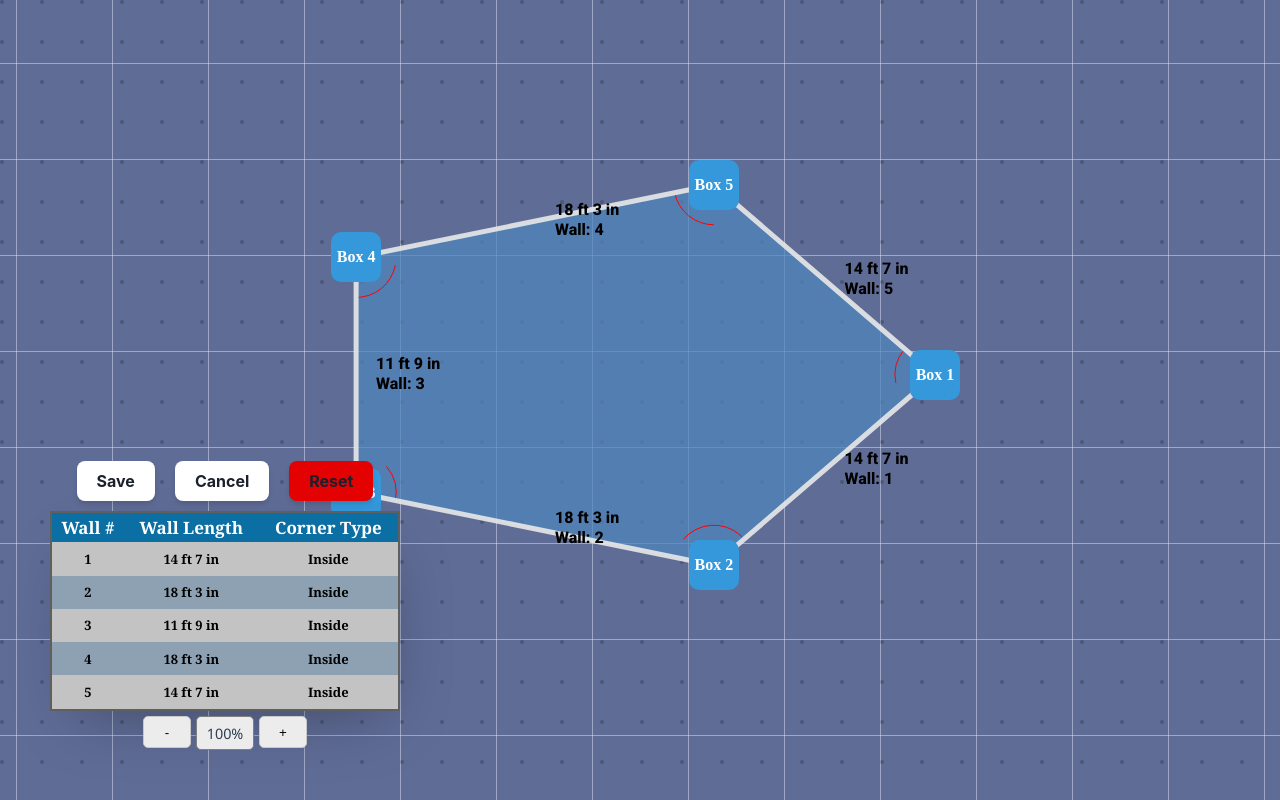
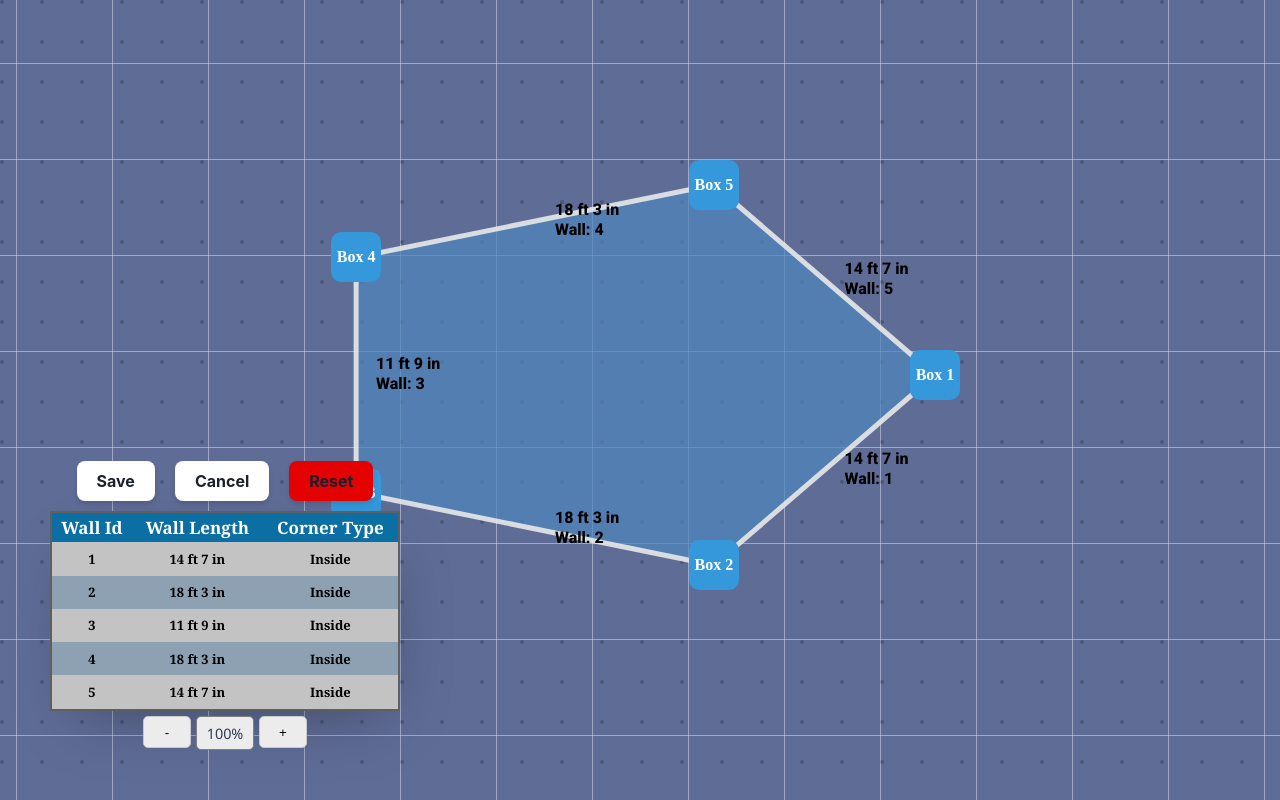
Before and after one commit to jacinlowe/shopify-room-layout, a website built with Vite: page index.html in a window 1280 px wide. Built offline with nearby package versions, Linux system fonts and the light colour scheme.

Commit message:
[FEATURE] added a config manager

```diff
--- a/index.html
+++ b/index.html
@@ -36,7 +36,7 @@
         </div>
         <table class="summaryTable">
           <thead>
-            <th>Wall #</th>
+            <th>Wall Id</th>
             <th>Wall Length</th>
             <th>Corner Type</th>
           </thead>
--- /dev/null
+++ b/src/config.ts
@@ -0,0 +1,39 @@
+
+
+const featureFlags: Record<string, boolean> = {
+  drawArcs: false,
+  drawPolygon: true,
+  showLineText: true,
+  showSummaryWindow: true,
+  eventLogging:false,
+
+} as const
+
+export type TFeatureFlags = keyof typeof featureFlags;
+
+
+
+class ConfigService {
+    private static instance: ConfigService;
+    private featureFlags: Record<string, boolean>;
+
+    private constructor() {
+      // Initialize feature flags (you can load from an API or any other source)
+      this.featureFlags = {
+        ...featureFlags
+      };
+    }
+
+    static getInstance(): ConfigService {
+      if (!ConfigService.instance) {
+        ConfigService.instance = new ConfigService();
+      }
+      return ConfigService.instance;
+    }
+
+    getFeatureFlag(feature: TFeatureFlags): boolean {
+      return this.featureFlags[feature] || false;
+    }
+  }
+
+  export const configService = ConfigService.getInstance();
--- a/src/lines.ts
+++ b/src/lines.ts
@@ -1,4 +1,5 @@
 import { Box } from "./boxes";
+import { configService as config } from "./config";
 
 export class Lines {
   svg: any;
@@ -10,7 +11,9 @@ export class Lines {
   addLine(line: Line) {
     const group = document.createElementNS("http://www.w3.org/2000/svg", "g");
     group.appendChild(line.line as SVGElement);
-    group.appendChild(line.text as SVGElement);
+    if (config.getFeatureFlag('showLineText')){
+      group.appendChild(line.text as SVGElement);
+    }
     this.svg.appendChild(group);
     this.lines.push(line);
   }
@@ -134,7 +137,7 @@ export class Line {
     text.setAttribute("dominant-baseline", "middle");
     text.setAttribute("class", "line-text");
     text.setAttribute("index", (this.index - 1).toString());
-    text.textContent = this.getLineText(scale);
+    text.textContent = this.getLineLengthText(scale);
     group.appendChild(text);
 
     // added wall num
@@ -154,7 +157,7 @@ export class Line {
     return this;
   }
 
-  getLineText(scale = 10) {
+  getLineLengthText(scale = 10) {
     this.length = calculateLineLength(this.x1, this.y1, this.x2, this.y2);
 
     // Convert length from pixels to feet and inches (adjust the conversion factor as needed)
--- a/src/main.ts
+++ b/src/main.ts
@@ -1,3 +1,4 @@
+
 import "../style.scss";
 import { Grid, Zoom } from "./grid.ts";
 import { Line, Lines, calculateArcAngles } from "./lines.ts";
@@ -6,6 +7,7 @@ import { SummaryTable } from "./summaryBox.ts";
 import { Boxes, Box } from "./boxes.ts";
 import { EventHandler, Mediator } from "./mediator.ts";
 import { LayoutManager,StateType } from "./statemanager.ts";
+import {  configService as config, TFeatureFlags } from "./config"
 
 const container = document.getElementById("container") as HTMLDivElement;
 const rootContainer = document.getElementById(
@@ -57,7 +59,9 @@ if (loadedState){
   lines = new Lines(svg);
   grid = new Grid(GRID_SPACING, currentScale);
   zoom = new Zoom(grid.currentScale ?? 1);
+  if(config.getFeatureFlag("showSummaryWindow")){
     summaryTable = new SummaryTable("summaryTable");
+  }
   initializeState();
 
 }
@@ -152,7 +156,9 @@ const lineClickHandler: EventHandler = (data) => {
 
       boxes.addBoxBetweenBoxes(lineIndex, handleDeleteBox, lineMidPoint);
       redrawLines();
+      if(config.getFeatureFlag('showSummaryWindow')){
       summaryTable.refreshRows(lines.lines);
+      }
   }
 };
 
@@ -192,7 +198,9 @@ function initializeState(){
   initializeLines();
 
   grid.drawGrid();
+  if(config.getFeatureFlag('showSummaryWindow')){
     summaryTable.initializeRows(lines.lines);
+  }
 
   // layoutManager.onUpdateLayout({ boxes, lines, grid, zoom, summaryTable })
 }
@@ -227,7 +235,7 @@ zoom.zoomOutCallback(zoomOut);
 cancel?.addEventListener('click',(e) => mediator.notify('cancel',null));
 reset?.addEventListener('click',(e) => mediator.notify('reset',null));
 save?.addEventListener('click',(e) => mediator.notify('save',null));
-
+// FIXME:
 
 
 //TODO: NEED TO COLLAPSE THIS INTO A SIMPLER IMPLEMENTATION
@@ -309,8 +317,13 @@ function drawLines() {
     });
   });
 
+  if (config.getFeatureFlag('drawArcs')){
     drawAngles(lines.lines);
+
+  }
+  if (config.getFeatureFlag('drawPolygon')){
     shadePolygon(lines.lines, POLYGON_FILL_COLOR);
+  }
 }
 
 // Initialize lines between the boxes
@@ -322,7 +335,10 @@ function initializeLines() {
 function redrawLines() {
   svg.innerHTML = "";
   drawLines();
+  if(config.getFeatureFlag('showSummaryWindow')){
     summaryTable.refreshRows(lines.lines);
+
+  }
 }
 
 function calculateLineMidpoint(line: Line) {
@@ -434,5 +450,7 @@ function handleDeleteBox(box: Box) {
   boxes.removeBox(box);
   boxes.updateBoxText();
   redrawLines();
+  if(config.getFeatureFlag('showSummaryWindow')){
     summaryTable.refreshRows(lines.lines);
   }
+}
--- a/src/mediator.ts
+++ b/src/mediator.ts
@@ -1,3 +1,6 @@
+
+import { configService as config, TFeatureFlags } from "./config";
+
 type handlerType = {
     [key: string]: EventHandler[];
 };
@@ -37,7 +40,9 @@ export class Mediator {
     let currentData = data;
 
     if (this.handlers[event]) {
-      console.log(`[EVENT]: ${event.toString()}, Logging:`, currentData);
+      if(config.getFeatureFlag('eventLogging')){
+        console.log(`[EVENT]: ${event.toString()}, Logging:`, currentData);
+      }
       this.handlers[event].forEach((handler) => {
         //call each handler and pass the current data
         const result = handler(currentData);
--- a/style.scss
+++ b/style.scss
@@ -352,6 +352,7 @@ body {
   .button{
     padding: 20px;
     margin: 10px;
+
   }
   #reset{
     background: rgb(227, 1, 1)
```
Also changed, not shown: 1 other file. Lines whose indentation alone changed are shown as unchanged.
